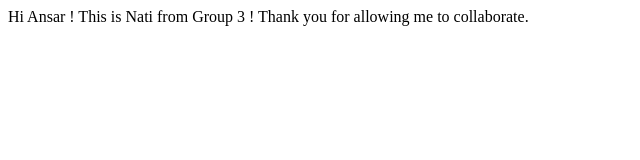
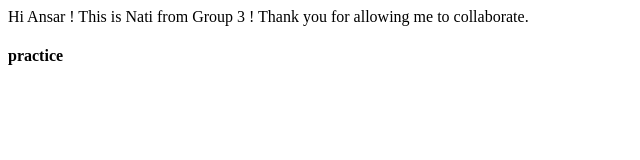
Before and after one commit to ResteF1/Fork-Practice, a plain HTML site: page BasicSignUpForm/Nati.html in a window 1280 px wide. Shown: the full height of the page, 0-640 px from the left. Drawn offline with Linux system fonts and the light colour scheme.

Commit message:
Update Nati.html

```diff
--- a/BasicSignUpForm/Nati.html
+++ b/BasicSignUpForm/Nati.html
@@ -1,12 +1,15 @@
 <!DOCTYPE html>
 <html lang="en">
-<head>
-    <meta charset="UTF-8">
-    <meta name="viewport" content="width=device-width, initial-scale=1.0">
-    <title>Fork Pracice </title>
-</head>
-<body>
-    Hi Ansar ! This is Nati from Group 3 !
-    Thank you for allowing me to collaborate.
-</body>
+  <head>
+    <meta charset="UTF-8" />
+    <meta name="viewport" content="width=device-width, initial-scale=1.0" />
+    <title>Fork Pracice</title>
+  </head>
+  <body>
+    Hi Ansar ! This is Nati from Group 3 ! Thank you for allowing me to
+    collaborate.
+    <div>
+      <h4>practice</h4>
+    </div>
+  </body>
 </html>
```
